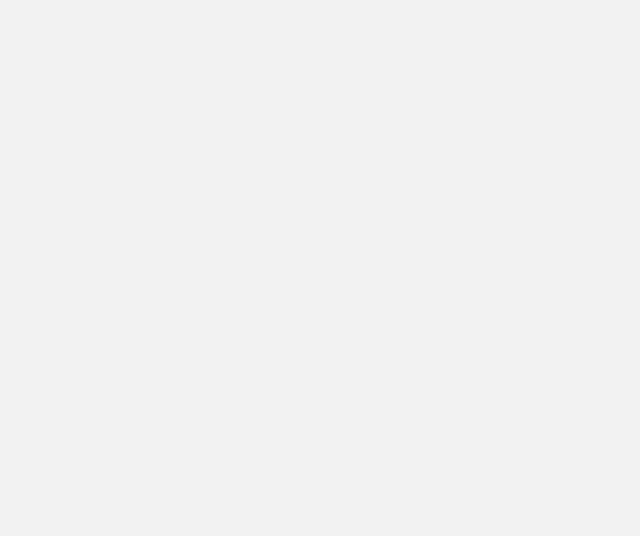
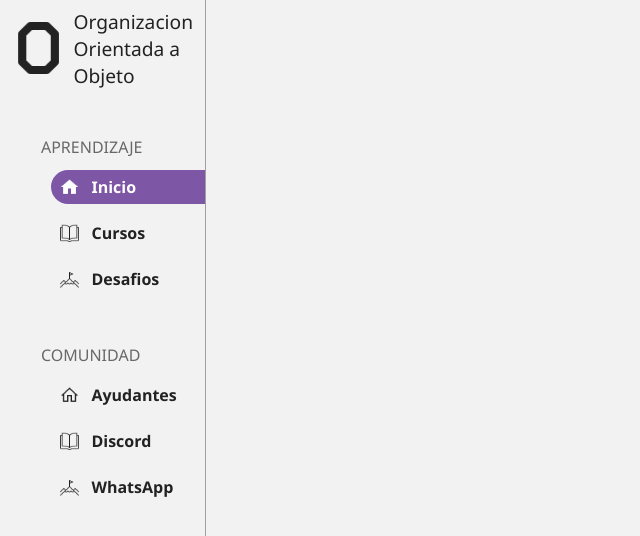
Before and after one commit to Claudio-Espinoza/OOO-Sistema, a Vue app in the folder frontend/: page /landing in a window 1280 px wide. Shown: the top 536 px of the page, without its empty margins (0-640 px from the left). Built offline with nearby package versions, Linux system fonts and the light colour scheme.

Commit message:
Feat<frontend>: Agrega el componente de navbar

```diff
--- a/frontend/src/assets/style/style.css
+++ b/frontend/src/assets/style/style.css
@@ -6,6 +6,9 @@ body {
 }
 
 #app {
+  font-family: var(--font-family);
+  color: #222;
+
   width: 100%;
   height: 100vh;
 
@@ -17,3 +20,9 @@ body {
   justify-content: center;
   background-color: var(--background-color);
 }
+
+button {
+  background: none;
+  border: none;
+  text-decoration: none;
+}
--- a/frontend/src/assets/style/variables.css
+++ b/frontend/src/assets/style/variables.css
@@ -4,12 +4,12 @@
   -webkit-font-smoothing: antialiased;
 
   --background-color: #f2f2f2;
-  --borde-color: #222222;
+  --borde: 0.2vh solid rgb(34, 34, 34, 0.4);
   --borde-opacity: 40%;
 
   --font-color: #222222;
   --font-family: 'Segoe UI', Tahoma, Geneva, Verdana, sans-serif;
 
-  --primery-color: #f29e38;
-  --secundary-color: #7e56a6;
+  --color-naranja: #f29e38;
+  --color-morado: #7e56a6;
 }
--- /dev/null
+++ b/frontend/src/components/atoms/ButonNav.vue
@@ -0,0 +1,89 @@
+<script setup lang="ts">
+
+const props = defineProps({
+    title: String,
+    img: String,
+    imgAlternative: String,
+    isActive: Boolean
+})
+
+const emit = defineEmits(['clicked']);
+
+function handlerButon(): void {
+    emit('clicked', props.title);
+}
+
+</script>
+
+<template>
+    <button :class="'buton-container--' + props.isActive" @click="handlerButon()">
+        <img class="buton-img" :src="'/src/assets/icon/' + props.imgAlternative" alt="" v-if="props.isActive">
+        <img class="buton-img" :src="'/src/assets/icon/' + props.img" alt="" v-else>
+        <small class="buton-title"> {{ props.title }}</small>
+    </button>
+</template>
+
+<style scoped>
+.buton-container--false {
+
+    width: 75%;
+    height: 8vh;
+
+    display: flex;
+    flex-direction: row;
+    align-items: center;
+    justify-content: start;
+
+    color: var(--font-color);
+    font-family: var(--font-family);
+    padding: 0.3vh 0.3vh 0.3vh 0.7vw;
+
+}
+
+.buton-container--false:hover {
+    transform: scale(1.05)
+}
+
+.buton-container--false:active {
+    transform: scale(1)
+}
+
+.buton-container--true {
+    width: 75%;
+    height: 8vh;
+
+    display: flex;
+    flex-direction: row;
+    align-items: center;
+    justify-content: start;
+
+    color: #fff;
+    font-family: var(--font-family);
+    background-color: var(--color-morado);
+    border-radius: 2vw 0vw 0vw 2vw;
+    padding: 0.3vh 0.3vh 0.3vh 0.7vw;
+}
+
+.buton-container--true:hover {
+    transform: scale(1.05)
+}
+
+.buton-container--true:active {
+    transform: scale(1)
+}
+
+
+
+
+.buton-img {
+    height: auto;
+    width: 13%;
+    margin-right: 1vw;
+}
+
+.buton-title {
+    font-size: medium;
+    font-weight: 600;
+
+}
+</style>
--- /dev/null
+++ b/frontend/src/components/organisms/NavBar.vue
@@ -0,0 +1,117 @@
+<script setup lang="ts">
+import ButonNav from '../atoms/ButonNav.vue'
+import { ref } from 'vue';
+
+const activeButton = ref('Inicio');
+
+const handleButtonClick = (title: string) => {
+    activeButton.value = title;
+};
+
+</script>
+
+<template>
+    <nav class="navbar-container">
+        <section class="section-logo">
+            <img class="logo-img" src="/src/assets/icon/o.png" alt="">
+            <div class="logo-title">
+                <h1 class="logo-title--h1">Organizacion
+                    <br>Orientada a
+                    <br>Objeto
+                </h1>
+            </div>
+        </section>
+
+        <section class="section-learning">
+            <h2 class="learning-title">APRENDIZAJE</h2>
+            <ButonNav title="Inicio" img="casa.png" imgAlternative="casa-blanca.png"
+                :isActive="activeButton === 'Inicio'" @clicked="handleButtonClick" />
+            <ButonNav title="Cursos" img="libro.png" imgAlternative="libro-blanco.png"
+                :isActive="activeButton === 'Cursos'" @clicked="handleButtonClick" />
+            <ButonNav title="Desafios" img="desafio.png" imgAlternative="desafio-blanco.png"
+                :isActive="activeButton === 'Desafios'" @clicked="handleButtonClick" />
+        </section>
+
+        <section class="section-comunity">
+            <h2 class="learning-title">COMUNIDAD</h2>
+            <ButonNav title="Ayudantes" img="casa.png" imgAlternative="casa-blanca.png"
+                :isActive="activeButton === 'Ayudantes'" @clicked="handleButtonClick" />
+            <ButonNav title="Discord" img="libro.png" imgAlternative="libro-blanco.png"
+                :isActive="activeButton === 'Discord'" @clicked="handleButtonClick" />
+            <ButonNav title="WhatsApp" img="desafio.png" imgAlternative="desafio-blanco.png"
+                :isActive="activeButton === 'WhatsApp'" @clicked="handleButtonClick" />
+        </section>
+
+
+    </nav>
+</template>
+
+<style scoped>
+.navbar-container {
+    border-right: var(--borde);
+    background-color: var(--background-color);
+
+    width: 16%;
+    height: 100vh;
+
+    position: absolute;
+    display: flex;
+    flex-direction: column;
+    left: 0;
+}
+
+.section-logo {
+    display: flex;
+    flex-direction: row;
+    align-items: center;
+    justify-content: center;
+
+    width: 100%;
+    height: 12%;
+    margin-bottom: 3vh;
+}
+
+.logo-img {
+    height: 55%;
+    width: auto;
+    margin-right: 0.7vw;
+}
+
+.logo-title--h1 {
+    font-size: larger;
+    font-weight: 500;
+}
+
+.section-learning {
+    margin-top: 2vh;
+
+    display: flex;
+    flex-direction: column;
+    gap: 1.5vh;
+    height: 20%;
+    width: 100%;
+
+    align-items: end;
+}
+
+.learning-title {
+    font-size: medium;
+    font-weight: 500;
+    color: #686868;
+    width: 80%;
+
+    margin: 0;
+}
+
+
+.section-comunity {
+    margin-top: 6vh;
+    display: flex;
+    flex-direction: column;
+    gap: 1.5vh;
+
+    align-items: end;
+    height: 20%;
+    width: 100%;
+}
+</style>
--- a/frontend/src/layouts/MainLayout.vue
+++ b/frontend/src/layouts/MainLayout.vue
@@ -1,10 +1,18 @@
 <script setup lang="ts">
+import NavBar from '../components/organisms/NavBar.vue';
 </script>
 
 <template>
-    <main>
-        <slot> </slot>
+    <header>
 
+    </header>
+    <NavBar />
+
+    <main class="container">
+        <slot>
+
+
+        </slot>
     </main>
 
 </template>
```
